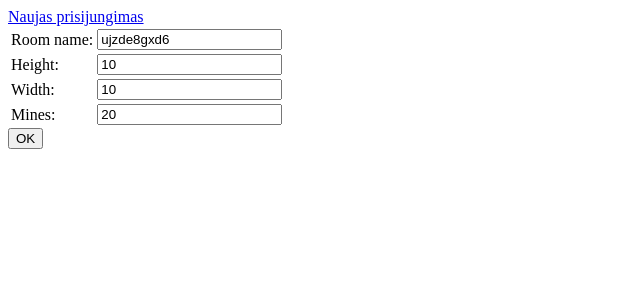
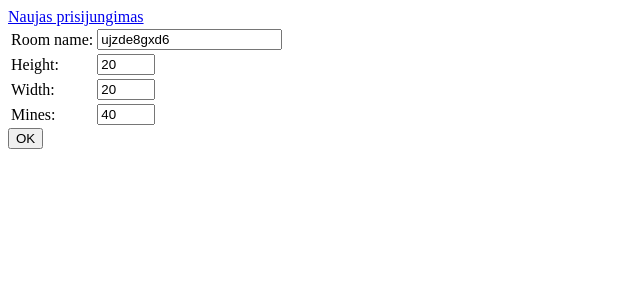
Before and after one commit to nma-zs-2018/Minesweeper-multiplayer, a Django app: page / in a window 1280 px wide. Shown: the top 300 px of the page, without its empty margins (0-640 px from the left). Run offline with Django 3.2, Linux system fonts and the light colour scheme.

Commit message:
add some checks

```diff
--- a/minesweeper/__init__.py
+++ b/minesweeper/__init__.py
@@ -15,7 +15,7 @@ class Minesweeper:
         self.fail = None
         self.won = False
         self.unknown = n * m
-        if mines * 1.2 >= n * m or mines < 3:
+        if mines < 3 or not mines / (n * m) <= 0.5 or not 5 <= n <= 20 or not 5 <= m <= 40:
             raise MinesweeperBoardException()
 
         self.mines = []
@@ -126,7 +126,7 @@ class MinesweeperRoom:
             return
         name = self.names[self.players_list[self.turn]]
         if mine:
-            self.game.open_mine(i,j)
+            self.game.open_mine(i, j)
         else:
             self.game.open(i, j)
         if self.game.fail:
--- a/templates/index.html
+++ b/templates/index.html
@@ -8,14 +8,45 @@
 <a href="/logout/">Naujas prisijungimas</a>
 <form action="game/" method="post">
     <table>
-            <tr><td>Room name: </td><td><input id="name" type="text" name="name" value="{{ game_name }}"></td></tr>
-            <tr><td>Height: </td><td><input id="height" type="number" name="height" value="10"></td></tr>
-            <tr><td>Width: </td><td><input id="width" type="number" name="width" value="10"></td></tr>
-            <tr><td>Mines: </td><td><input id="mines" type="number" name="mines" value="20"></td></tr>
+        <tr>
+            <td>Room name:</td>
+            <td><input id="name" type="text" name="name" value="{{ game_name }}"
+                       pattern="^[a-z0-9]+$" required="required"
+                       title="Vardas turi būti iš mažųjų raidžių ir skaičių."
+                       minlength="5" maxlength="20" style="min-width: 150px;"></td>
+        </tr>
+        <tr>
+            <td>Height:</td>
+            <td><input id="height" type="number" name="height" value="20" min="5" max="20"
+                       style="min-width: 50px;max-width: 50px;"></td>
+        </tr>
+        <tr>
+            <td>Width:</td>
+            <td><input id="width" type="number" name="width" value="20" min="5" max="40"
+                       style="min-width: 50px;max-width: 50px;"></td>
+        </tr>
+        <tr>
+            <td>Mines:</td>
+            <td><input id="mines" type="number" name="mines" value="40" min="3"
+                       style="min-width: 50px;max-width: 50px;"></td>
+        </tr>
     </table>
     {% csrf_token %}
     <input type="submit" value="OK">
 </form>
 <script src="static/lib/jquery.min.js"></script>
+<script>
+    var $heightinput = $('#height'),
+        $widthinput = $('#width'),
+        $minesinput = $('#mines');
+    $heightinput.on('propertychange input', update);
+    $widthinput.on('propertychange input', update);
+
+    function update(e) {
+        $minesinput.attr('max', Math.floor($heightinput.val() * $widthinput.val() * 0.5));
+    }
+
+    update();
+</script>
 </body>
 </html>
--- a/web/views.py
+++ b/web/views.py
@@ -1,14 +1,14 @@
 import random
+import re
 import string
 from datetime import datetime
+from threading import Timer
 
 from django.http import HttpResponseBadRequest
 from django.shortcuts import render, redirect
 
 # Create your views here.
-from minesweeper import MinesweeperRoom
-
-from threading import Timer
+from minesweeper import MinesweeperRoom, MinesweeperBoardException
 
 
 class RepeatTimer(Timer):
@@ -19,7 +19,8 @@ class RepeatTimer(Timer):
 
 def clean_minesweeper_rooms():
     now = (datetime.utcnow() - datetime(1970, 1, 1)).total_seconds()
-    remove = [k for k in MinesweeperRoom.all if MinesweeperRoom.all[k].ended > 10 and now - MinesweeperRoom.all[k].ended > 60*60*24]
+    remove = [k for k in MinesweeperRoom.all if
+              MinesweeperRoom.all[k].ended > 10 and now - MinesweeperRoom.all[k].ended > 60 * 60 * 24]
     for k in remove: del MinesweeperRoom.all[k]
 
 
@@ -38,7 +39,7 @@ def game(request, game_name):
     global timer
 
     if timer is None:
-        timer = RepeatTimer(60*60*24, clean_minesweeper_rooms)
+        timer = RepeatTimer(60 * 60 * 24, clean_minesweeper_rooms)
         timer.start()
 
     if game_name not in MinesweeperRoom.all:
@@ -65,11 +66,15 @@ def game_create(request):
     name = request.POST['name']
     mines = int(request.POST['mines'])
 
+    if not re.match('^[a-z0-9]+$', name) or 5 > len(name) or len(name) > 20:
+        return HttpResponseBadRequest()
+
     if name in MinesweeperRoom.all:
         name += random_string_letters_digits(10)
-
-    MinesweeperRoom.all[name] = MinesweeperRoom(height, width, mines)
-
+    try:
+        MinesweeperRoom.all[name] = MinesweeperRoom(height, width, mines)
+    except MinesweeperBoardException:
+        return HttpResponseBadRequest()
     return redirect('/lobby/' + name)
 
 
```
Also changed, not shown: templates/lobby.html (+6 -4 lines), web/consumers.py (+6 -2 lines). Lines whose indentation alone changed are shown as unchanged.
